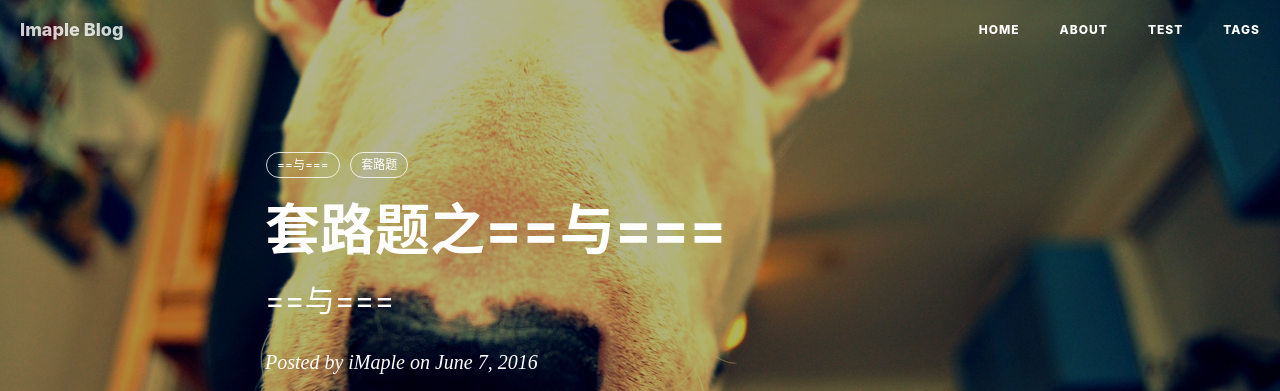
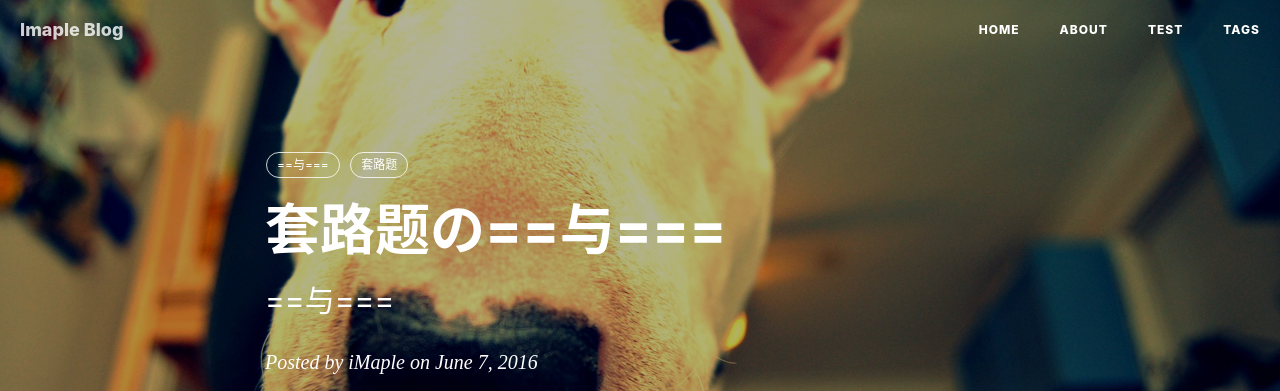
Before and after one commit to WhatAbout/blog, a Jekyll site: the page built from _posts/2016-06-06-question ==&===.markdown, in a window 1280 px wide and 1400 px high. Shown: the top 391 px of the window. Built offline with Jekyll 4.4.1, drawn with Linux system fonts in a browser that asks for light colours; nearby versions of some CDN libraries; comment, search, counter and statistics services are not loaded; some of the changed text lies outside the part shown.

Commit message:
push again and again3D4

```diff
--- a/_posts/2016-06-7-question2.markdown
+++ b/_posts/2016-06-06-question ==&===.markdown
@@ -1,6 +1,6 @@
 ---
 layout:     post
-title:      "套路题之==与==="
+title:      "套路题の==与==="
 subtitle:   "==与==="
 date:       2016-06-07 03:10:30
 author:     "iMaple"
--- a/_posts/2016-06-7-question1.markdown
+++ b/_posts/2016-06-06-question prototype.markdown
@@ -1,6 +1,6 @@
 ---
 layout:     post
-title:      "套路题之prototype"
+title:      "套路题のprototype"
 subtitle:   "prototype"
 date:       2016-06-07 03:09:30
 author:     "iMaple"
```
